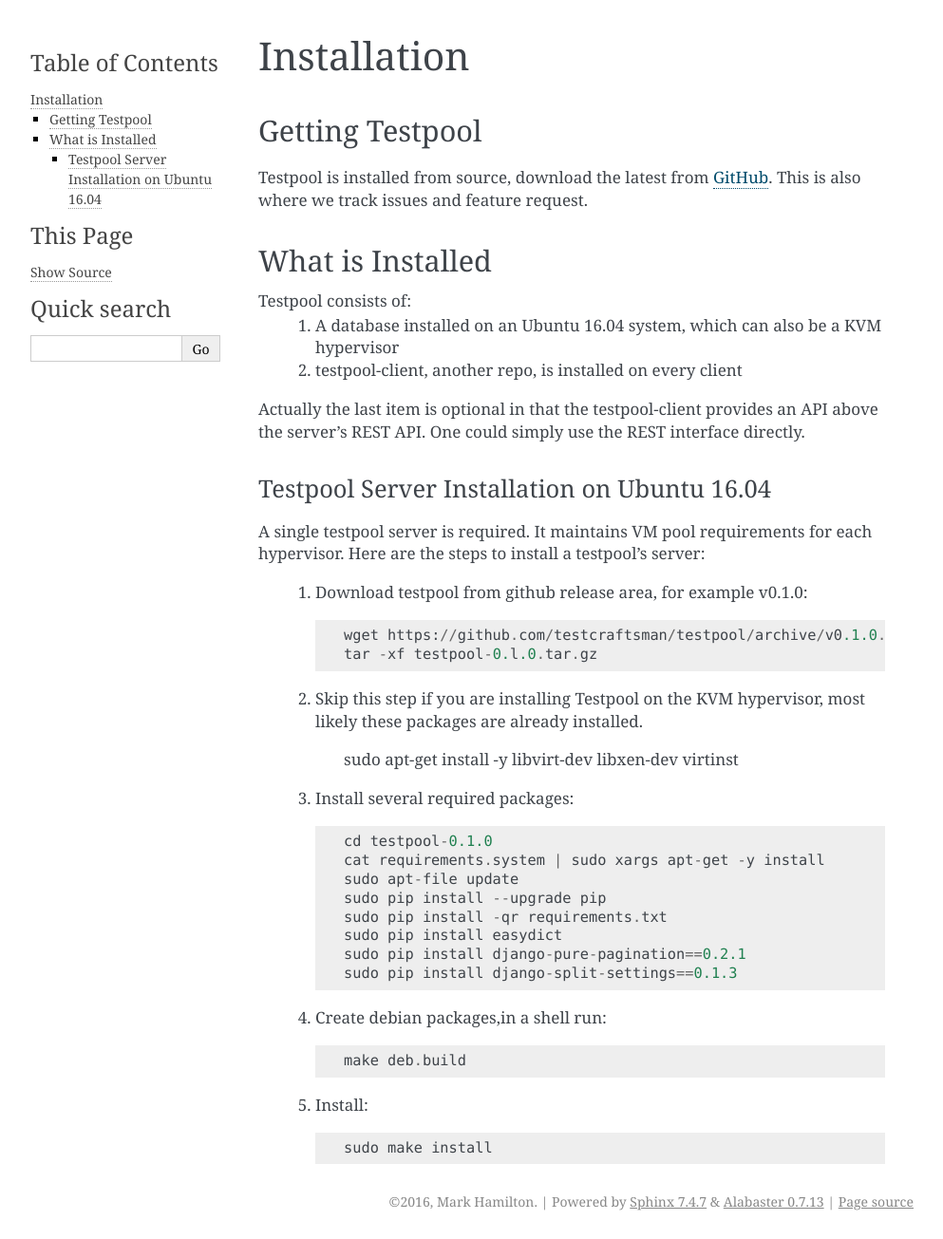
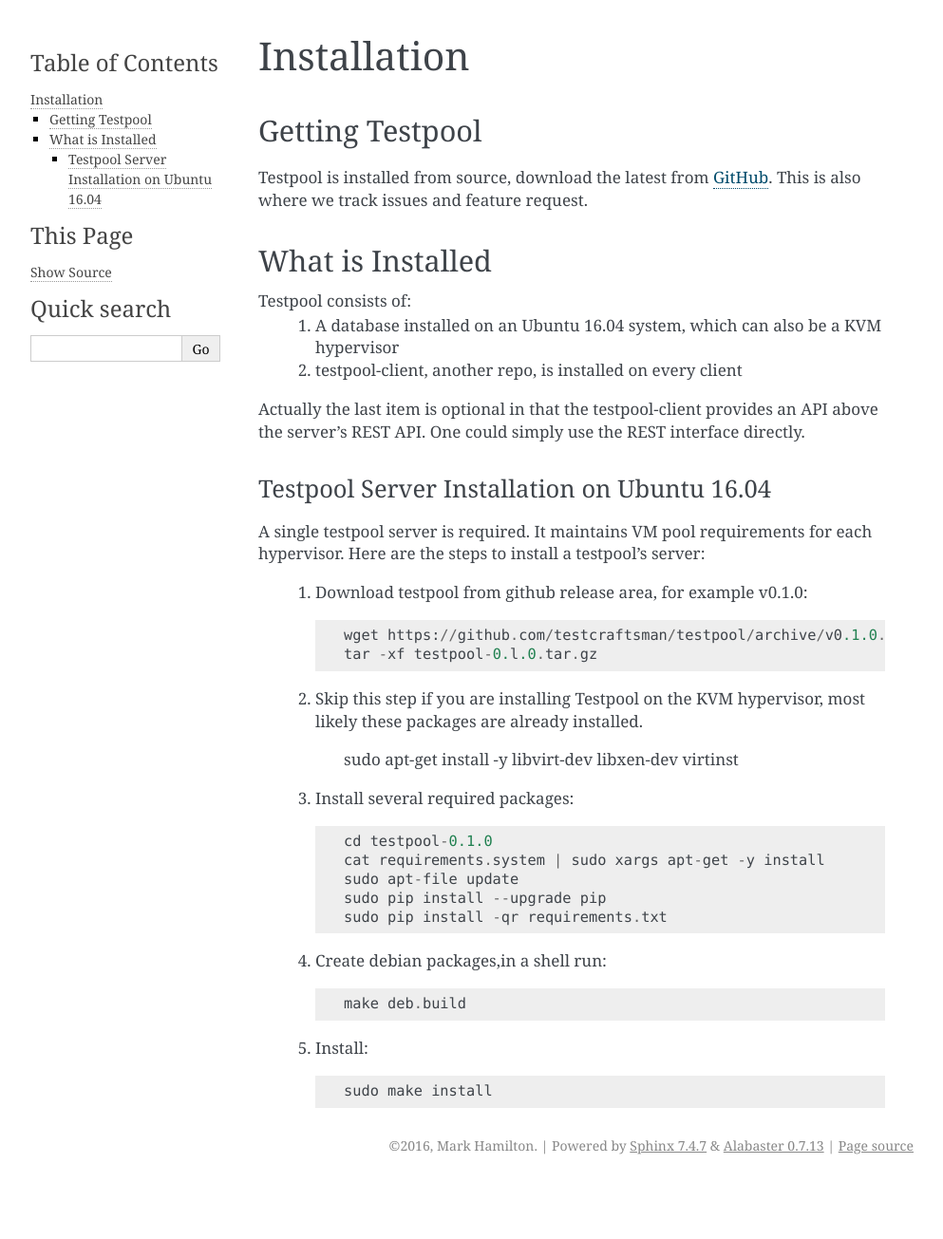
Before and after one commit to testcraftsman/testpool, a Sphinx documentation site: the page built from docs/source/installation.rst, in a window 1280 px wide. Shown: the whole page at 95% size, without its empty margins (148-1141 px from the left). Built offline with Sphinx 7.4.7, drawn with Linux system fonts in a browser that asks for light colours; after the commit the page ends 1246 px from its top, so only the background shows below that.

```diff
--- a/docs/source/installation.rst
+++ b/docs/source/installation.rst
@@ -41,9 +41,6 @@ steps to install a testpool's server:
       sudo apt-file update
       sudo pip install --upgrade pip
       sudo pip install -qr requirements.txt
-      sudo pip install easydict
-      sudo pip install django-pure-pagination==0.2.1
-      sudo pip install django-split-settings==0.1.3
 
   #. Create debian packages,in  a shell run::
 
```
Also changed, not shown: 4 other files.
